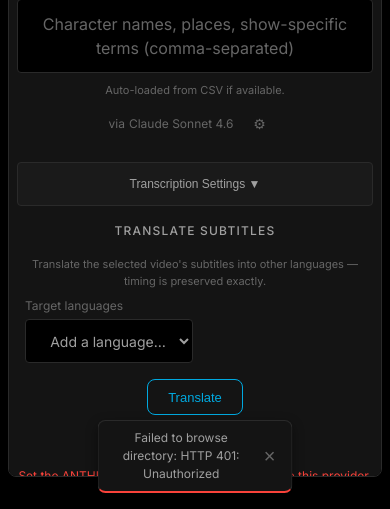
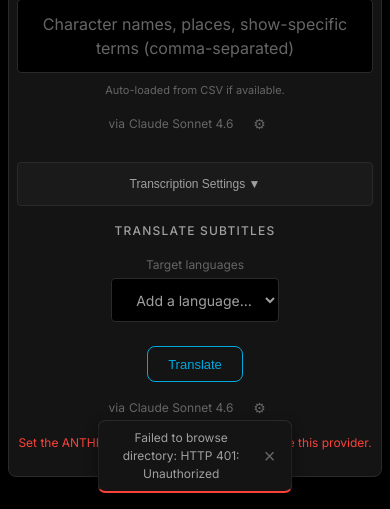
Before and after one commit to tylerbcrawford/subgeneratorr, a Flask app: template web/templates/index.html in a window 390 px wide. Shown: the part 637-1146 px from the top of the page. Run offline with Flask 3, Linux system fonts and the light colour scheme; the template is opened without the code that fills it, so the values that code supplies are empty.

Commit message:
fix(translate): center dropdown, drop long blurb, compact provider status
Mobile cleanup of the translate panel:
- Remove the 'controls-aligned' class (it left-aligns) from the target picker so
  the 'Add a language' dropdown centers like the transcription language select;
  make the 'Target languages' label block-level so the dropdown sits below it.
- Remove the long two-line description (visual noise).
- Compact the provider status: label 'Provider Status:' -> 'Provider' and badge
  '✓ configured' / '✗ not configured' -> '✓' / '✗' (green/red, detail in title).
- Bump translate.js cache-buster to v3.

Verified headless (390px mobile): dropdown centered, label block, no long blurb,
provider label reads 'Provider ✓'.

```diff
--- a/web/static/translate.js
+++ b/web/static/translate.js
@@ -187,8 +187,9 @@
         const ok = !!providerStatus[provider];
 
         if (badge) {
-            badge.textContent = ok ? '✓ configured' : '✗ not configured';
-            badge.style.color = ok ? 'var(--text-secondary)' : 'var(--color-danger, #d9534f)';
+            badge.textContent = ok ? '✓' : '✗';
+            badge.title = ok ? 'Configured' : 'Not configured';
+            badge.style.color = ok ? 'var(--color-green)' : 'var(--color-red)';
         }
         if (notice) {
             if (ok) {
--- a/web/templates/index.html
+++ b/web/templates/index.html
@@ -451,10 +451,9 @@
                     <div class="config-section" style="text-align: center;">
                         <div class="form-group">
                             <label class="section-label">Translate Subtitles</label>
-                            <small class="keyterms-help">Translate the selected video's subtitles into other languages — timing is preserved exactly.</small>
 
-                            <div class="form-group controls-aligned" style="margin-top: var(--space-s);">
-                                <label for="translateTargetSelect" style="font-size: var(--font-caption); color: var(--text-tertiary);">Target languages</label>
+                            <div class="form-group" style="margin-top: var(--space-s);">
+                                <label for="translateTargetSelect" style="display:block; font-size: var(--font-caption); color: var(--text-tertiary); margin-bottom: var(--space-xs);">Target languages</label>
                                 <select id="translateTargetSelect" class="action-bar-select" aria-label="Add a target language">
                                     <option value="" disabled selected>Add a language…</option>
                                 </select>
@@ -476,7 +475,7 @@
                             <div id="translateConfigPanel" class="ai-config-panel hidden">
                                 <div class="form-group">
                                     <label for="translateProvider">
-                                        Provider Status:
+                                        Provider
                                         <span id="translateKeyStatus" class="api-key-status" title="Provider status"></span>
                                     </label>
                                     <select id="translateProvider" aria-label="Translation provider">
@@ -512,6 +511,6 @@
     <div aria-live="polite" aria-atomic="true" class="sr-only" id="status-announcer"></div>
 
     <script src="/static/app.js?v=20"></script>
-    <script src="/static/translate.js?v=2"></script>
+    <script src="/static/translate.js?v=3"></script>
 </body>
 </html>
```
